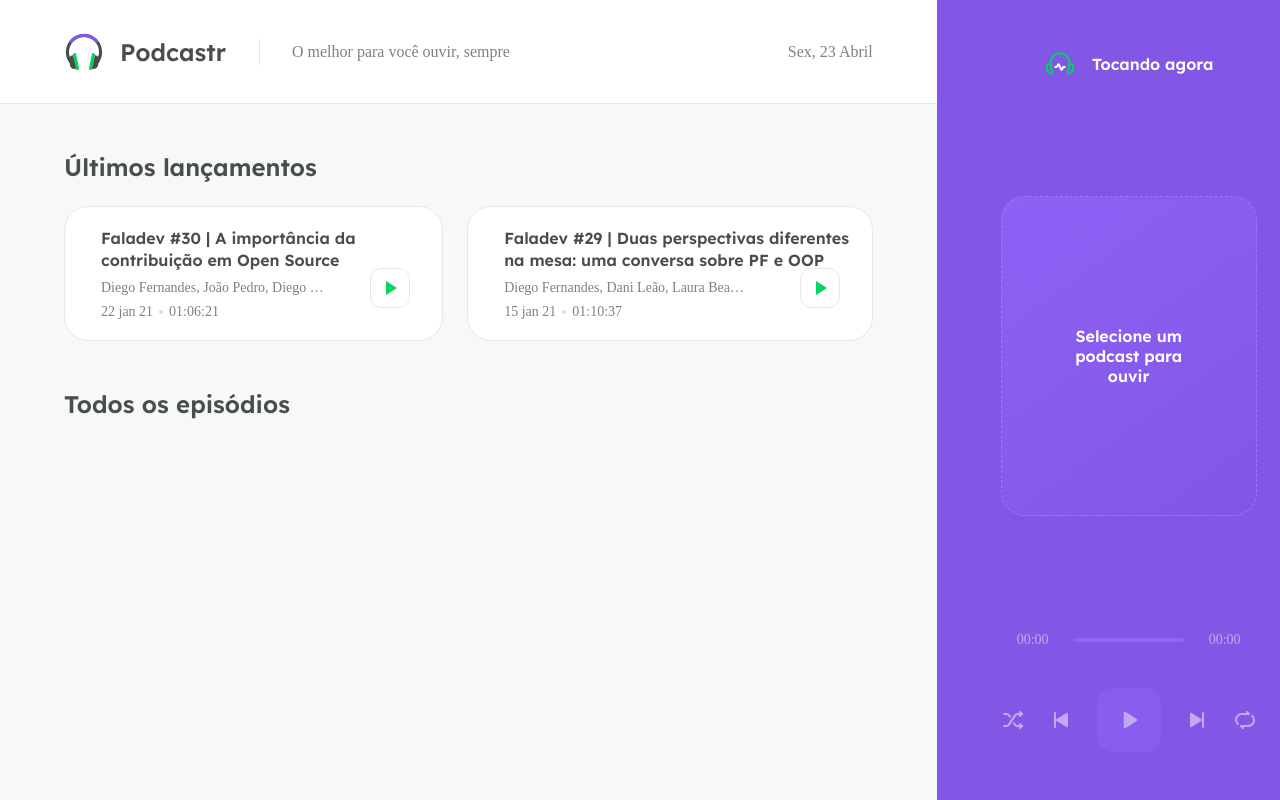
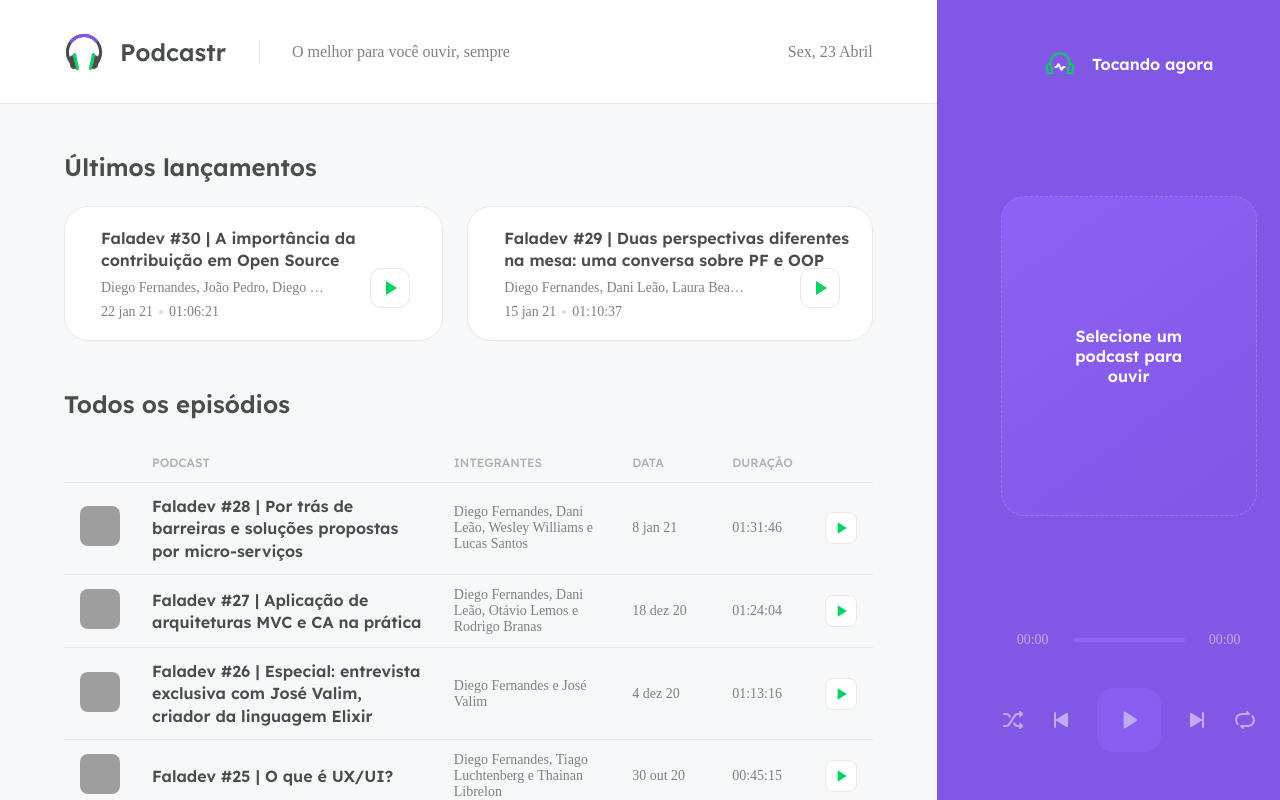
Before and after one commit to viniciusbsneto/podcastr-next, a Next.js app: page / in a window 1280 px wide. Shown: the top 800 px of the page. Built offline with nearby package versions, Linux system fonts and the light colour scheme; data requests are answered from the project's data file; grey boxes are pictures that could not be loaded.

Commit message:
feat: add all episodes section

```diff
--- a/src/pages/home.module.scss
+++ b/src/pages/home.module.scss
@@ -115,3 +115,68 @@
     }
   }
 }
+
+.allEpisodes {
+  padding-bottom: 2rem;
+
+  table {
+    width: 100%;
+
+    th, td {
+      padding: 0.75rem 1rem;
+      border-bottom: 1px solid var(--gray-100);
+    }
+
+    th {
+      color: var(--gray-200);
+      text-transform: uppercase;
+      font: 500 0.75rem Lexend, sans-serif;
+      text-align: left;
+    }
+
+    td {
+      font-size: 0.875rem;
+
+      img {
+        width: 2.5rem;
+        height: 2.5rem;
+        border-radius: 0.5rem;
+      }
+
+      a {
+        color: var(--gray-800);
+        font-family: Lexend, sans-serif;
+        font-weight: 600;
+        text-decoration: none;
+        line-height: 1.4rem;
+        font-size: 1rem;
+
+        &:hover {
+          text-decoration: underline;
+        }
+      }
+
+      button {
+        width: 2rem;
+        height: 2rem;
+
+        background: var(--white);
+        border: 1px solid var(--gray-100);
+        border-radius: 0.5rem;
+
+        font-size: 0;
+
+        transition: filter 0.2ms;
+
+        img {
+          width: 1.25rem;
+          height: 1.25rem;
+        }
+
+        &:hover {
+          filter: brightness(0.95);
+        }
+      }
+    }
+  }
+}
--- a/src/pages/index.tsx
+++ b/src/pages/index.tsx
@@ -57,6 +57,44 @@
       </section>
       <section className={styles.allEpisodes}>
         <h2>Todos os episódios</h2>
+        <table cellSpacing={0}>
+          <thead>
+            <th></th>
+            <th>Podcast</th>
+            <th>Integrantes</th>
+            <th>Data</th>
+            <th>Duração</th>
+            <th></th>
+          </thead>
+          <tbody>
+            {allEpisodes.map(episode => {
+              return (
+                <tr key={episode.id}>
+                  <td style={{ width: 72 }}>
+                    <Image
+                      width={120}
+                      height={120}
+                      src={episode.thumbnail}
+                      alt={episode.title}
+                      objectFit="cover"
+                    />
+                  </td>
+                  <td>
+                    <a href="">{episode.title}</a>
+                  </td>
+                  <td>{episode.members}</td>
+                  <td style={{ width: 100 }}>{episode.publishedAt}</td>
+                  <td>{episode.durationAsString}</td>
+                  <td>
+                    <button>
+                      <img src="/play-green.svg" alt="Tocar episódio" />
+                    </button>
+                  </td>
+                </tr>
+              )
+            })}
+          </tbody>
+        </table>
       </section>
     </div>
   );
```
